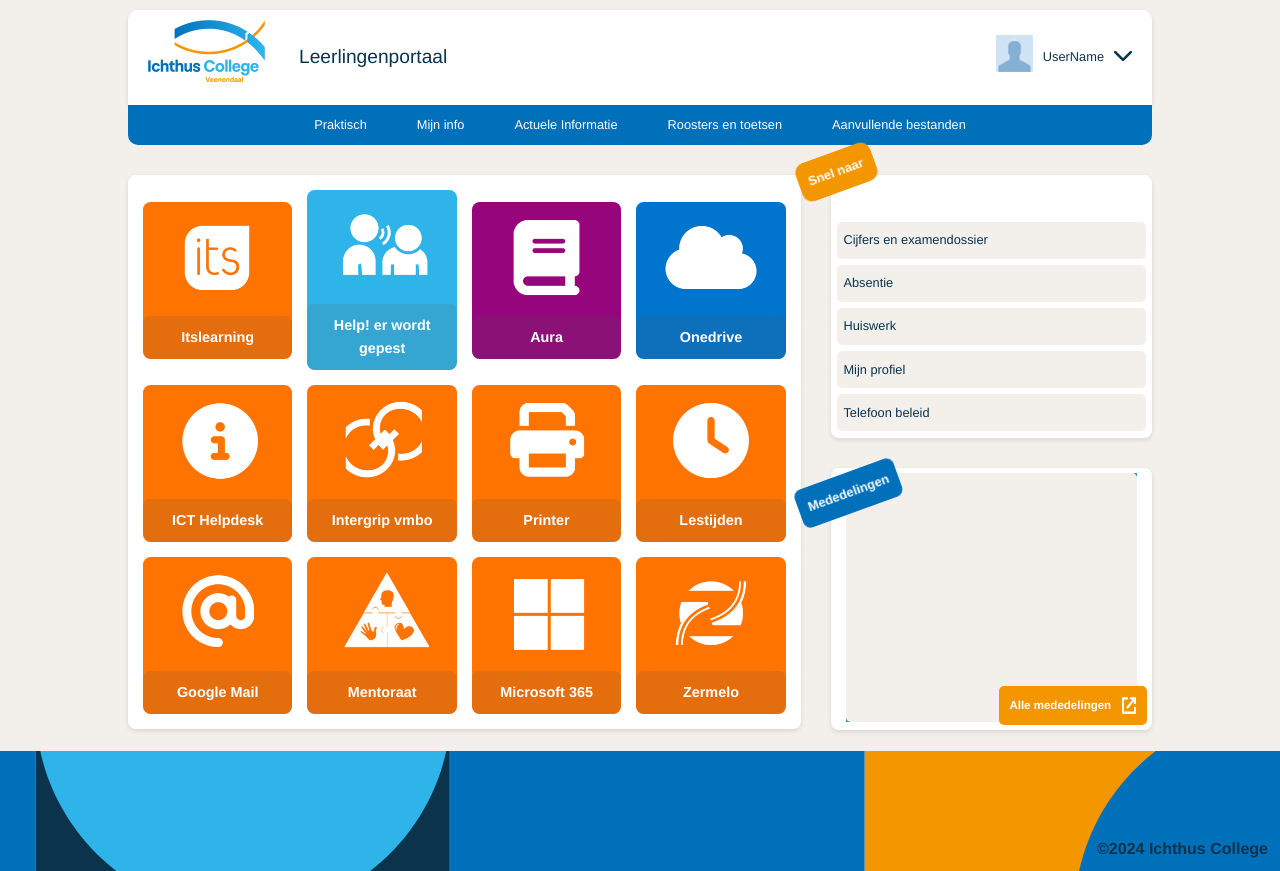
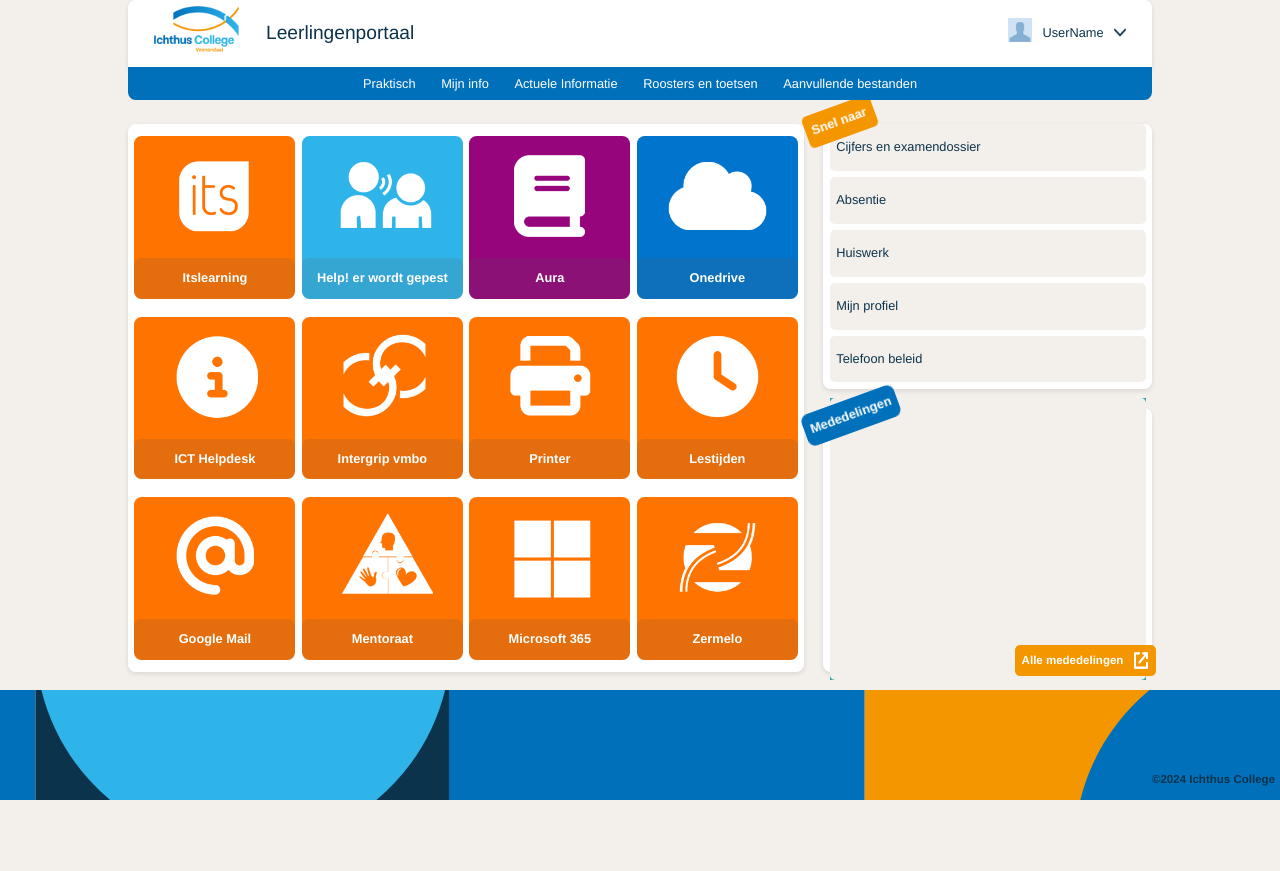
Before and after one commit to Djgz/projectLLPortaal, a plain HTML site: page index.html in a window 1280 px wide. After the commit the page ends 800 px from the top, so only its background shows below. Drawn offline with Linux system fonts and the light colour scheme.

Commit message:
update to scaling
-padding
-margings

```diff
--- a/index.html
+++ b/index.html
@@ -9,7 +9,7 @@
 <body>
     <header id="margin">
         <a class="branding" href="index.html">
-            <img src="imgs/logo-ichthuscollege.png" alt="ichtuslogo">
+            <img src="imgs/logo-ichthuscollege.png" alt="ichtuslogo" class="logo">
             <p>Leerlingenportaal</p>
         </a>
 
--- a/styles/index.css
+++ b/styles/index.css
@@ -17,7 +17,9 @@
     --small-radius:  0.4vw;
     --medium-radius: 0.6vw;
     --small-gap: 0.5vw;
-
+    --big-gap: 1vw;
+    --padding: 0.5vw;
+    --bigbig-gap: 1.5vw;
 }
 
 * {
@@ -36,7 +38,7 @@ body {
     line-height: 1.6;
     margin: 0;
     min-height: 100vh;
-
+    transition: all 0.3s ease-in-out;
     display: flex;
     flex-direction: column;
 }
@@ -52,10 +54,9 @@ header {
     justify-content: space-between;
     align-items: center;
     background-color: var(--secondary-color);
-    padding: 10px 20px;
-    border-radius: 10px 10px 0 0;
+    padding: var(--padding) 2vw;
+    border-radius: var(--medium-radius) var(--medium-radius) 0 0;
     box-shadow: 0 2px 5px rgba(0, 0, 0, 0.1);
-    margin-top: 10px;
     -webkit-user-select: none;
     -ms-user-select: none;
     user-select: none;
@@ -70,6 +71,11 @@ header {
     -ms-user-select: none;
     user-select: none;
 }
+
+.logo{
+    width:8vw;
+}
+
 
 /*logo teskt*/
 .branding > p {
@@ -91,8 +97,12 @@ header {
 }
 
 .userOptions {
-    width: 18px;
+    width: var(--medium-font-size);
     margin-top: 5px;
+}
+
+.profilePicture{
+    width: 1.9vw;
 }
 
 /* hoofdmenu onder de header */
@@ -100,14 +110,15 @@ header {
     display: flex;
     justify-content: center;
     background-color: var(--primary-color);
-    gap: 10px;
+    gap: var(--big-gap);
     font-size: var(--medium-font-size);
-    border-radius: 0px 0px 10px 10px ;
+    border-radius: 0px 0px var(--medium-radius) var(--medium-radius) ;
+    z-index: 5;
 }
 
 .mainMenu > a {
     color: var(--light-text);
-    padding: 10px 20px;
+    padding: var(--padding) 0.5vw;
     border-radius: var( --small-radius);
     transition: background-color 0.2s ease-in-out;
 }
@@ -121,9 +132,9 @@ header {
     display: grid;
     grid-template-columns: repeat(6, 1fr);
     grid-template-rows:repeat(2, 1fr);
-    gap: 30px;
-    margin-top: 30px;
-    margin-bottom: 2.65vh;
+    gap: var(--bigbig-gap);
+    margin-top: 3vh;
+    margin-bottom: 2.2vh;
     justify-content: center;
     flex: 1;
 }
@@ -133,13 +144,12 @@ header {
     grid-area: 1 / 1 / 3 / 5;
     display: grid;
     grid-template-columns: repeat(4, 1fr);
-    padding: 15px;
-    gap: 15px;
+    padding: var(--padding);
+    gap: var(--small-gap);
     background-color: var(--secondary-color);
     box-shadow: 0 2px 5px rgba(0, 0, 0, 0.1);
     border-radius: var(--medium-radius);
     will-change: transform;
-    gap: 15px;
     justify-content: center;
     align-items: center;
 }
@@ -158,7 +168,7 @@ header {
 }
 
 .shortcut:hover {
-    transform: scale(1.05);
+    transform: scale(1.02);
     box-shadow: 0 4px 10px rgba(0, 0, 0, 0.2);
     cursor: pointer;
 }
@@ -174,7 +184,7 @@ header {
     border-radius: 7px;
     font-weight: bold;
     color: var(--light-text);
-    font-size: 0.9rem;
+    font-size: var(--medium-font-size);
 }
 
 /* aangepaste styles van de shortcuts */
@@ -209,17 +219,19 @@ header {
 .snelNaarSection::before{
     content: 'Snel naar';
     display: inline-block;
-    padding: 10px;
+    padding: var(--padding);
     width: 8.3ch;
     background-color: var(--highlight-color);
     color: var(--light-text);
     font-weight: bold;
-    border-radius: 10px;
+    border-radius: var(--small-radius);
     position: relative;
-    top: -30px;
-    left: -40px;
+    top: -3.2vh;
+    left: -2vw;
     transform: rotate(-20deg);
     font-size: var(--medium-font-size);
+    margin-bottom: -40px;
+    z-index: 4;
 }
 
 /*link styling*/
@@ -254,7 +266,7 @@ header {
 .nieuwsSectie {
     grid-area: 2 / 5 / 3 / 7;
     background-color: var(--secondary-color);
-    padding: 15px;
+    padding: var(--padding);
     border-radius: var(--medium-radius);
     box-shadow: 0 2px 5px rgba(0, 0, 0, 0.1);
     display: flex;
@@ -265,15 +277,15 @@ header {
     content:'Mededelingen';
     display: inline-block;
     background-color: var(--primary-color);
-    padding: 10px;
+    padding: var(--padding);
     width: 12ch;
     font-weight: bold;
     color: #ffffff;
     position: relative;
     border-radius: var(--medium-radius);
     font-size: var(--medium-font-size);
-    top: -10px;
-    left: -50px;
+    top: -1.9vh;
+    left: -2.2vw;
     transform: rotate(-20deg);
     margin: 0;
 }
@@ -283,7 +295,7 @@ header {
     display: flex;
     justify-content: center;
     gap: 10px;
-    padding: 10px;
+    padding: var(--padding);
     font-weight: bold;
     width: 20ch;
     color: #ffffff;
@@ -309,7 +321,7 @@ header {
 .newsElements{
  flex: 1;
  display: grid;
- gap: 10px;
+ gap: var(--small-gap);
  grid-template-columns: 1fr 1fr;
  grid-template-rows: 1fr;
  margin-top:-50px ;
@@ -319,7 +331,6 @@ header {
 
 /*nieuws element*/
 #news{
-
     border-radius: 5px;
     background-color: var(--background-color);
 }
@@ -331,23 +342,20 @@ section {
     background-size:auto;
     background-repeat:repeat;
     background-position: right ;
-    height: 120px;
-    margin-top: 20px;
+    height: 110px;
     margin-top: auto;
-
 }
 
 #copyright:after {
     content: '©2024 Ichthus College';
     font-weight: bold;
-    font-size: 1rem;
+    font-size: var(--small-font-size);
     color: var(--dark-text);
     text-align: right;
     float: right;
     position: relative;
     top: 80px;
-    right: 7px;
-    padding: 5px;
+    right: 5px;
     border-radius: 5px;
 }
 
```
